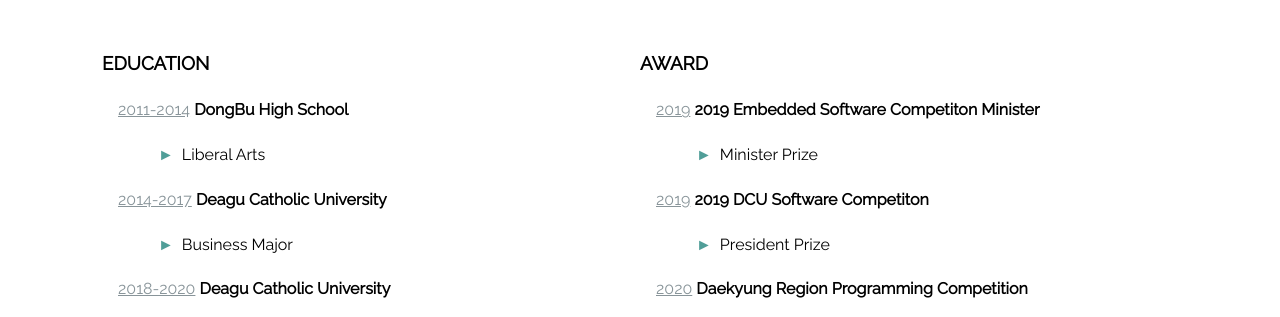
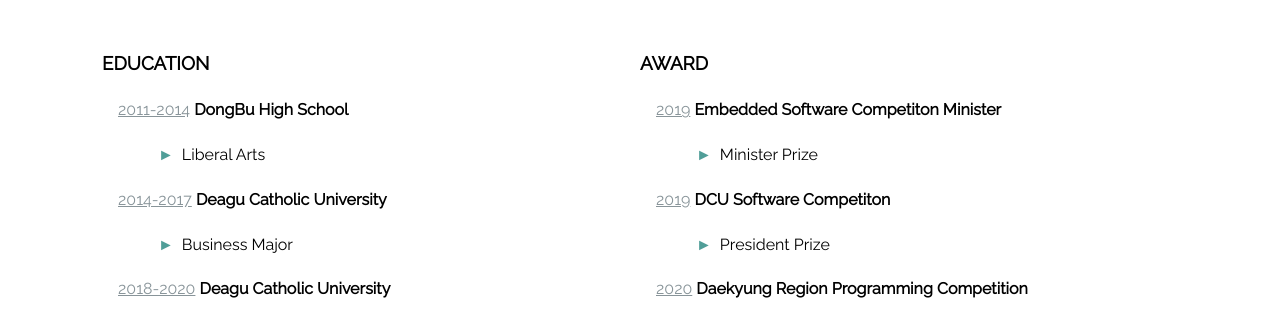
Before and after one commit to Coco0719/Coco0719.github.io, a plain HTML site: page index.html in a window 1280 px wide. Shown: the part 422-739 px from the top of the page. Drawn offline with Linux system fonts and the light colour scheme.

Commit message:
Update index.html

```diff
--- a/index.html
+++ b/index.html
@@ -64,7 +64,7 @@
           <h3>Award</h3>
           <article>
             <div class='info'>
-              <span>2019</span> <strong>2019 Embedded Software Competiton Minister
+              <span>2019</span> <strong>Embedded Software Competiton Minister
               </strong>
             </div>
             <ul>
@@ -73,7 +73,7 @@
           </article>
           <article>
             <div class='info'>
-              <span>2019</span> <strong>2019 DCU Software Competiton
+              <span>2019</span> <strong>DCU Software Competiton
               </strong>
             </div>
             <ul>
```
